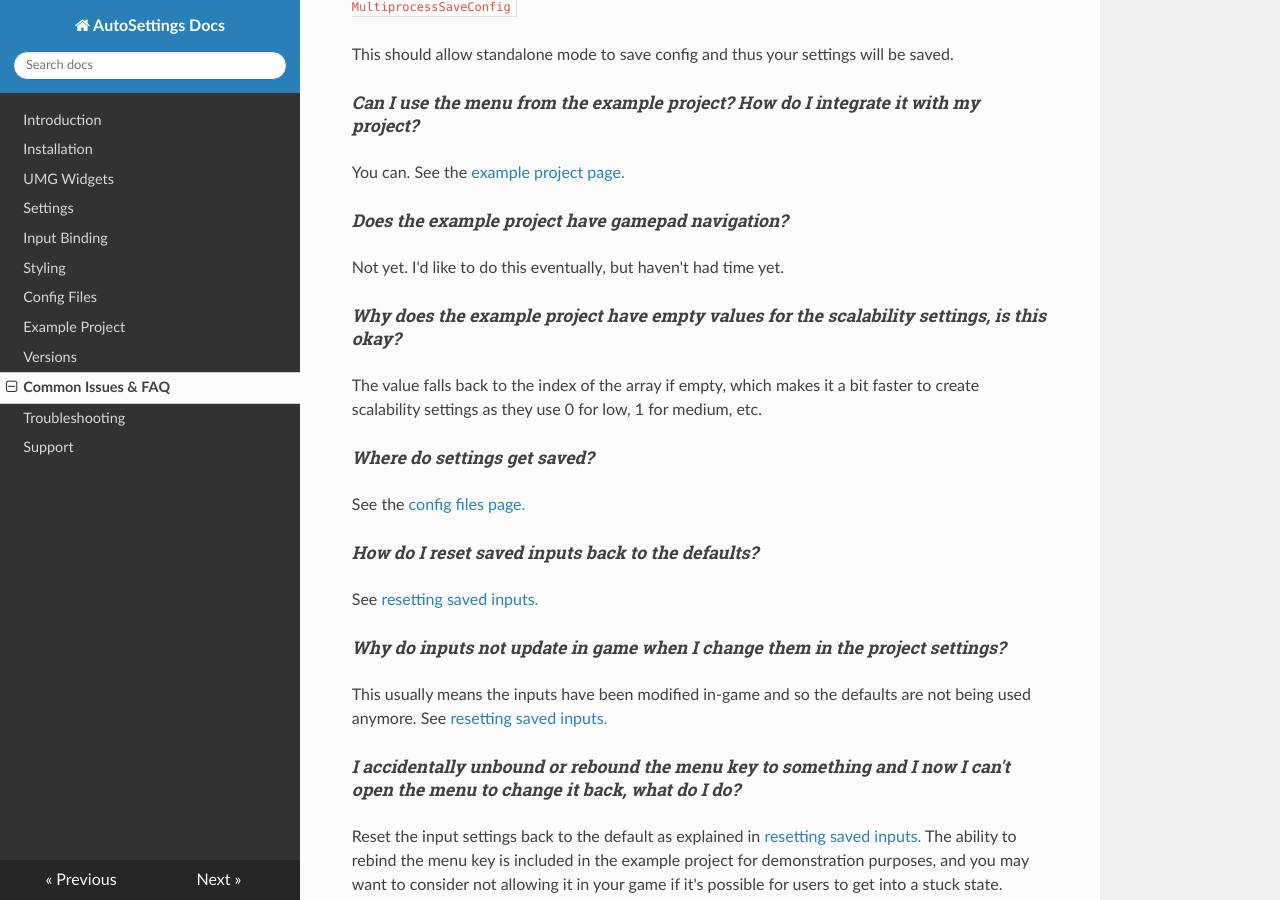
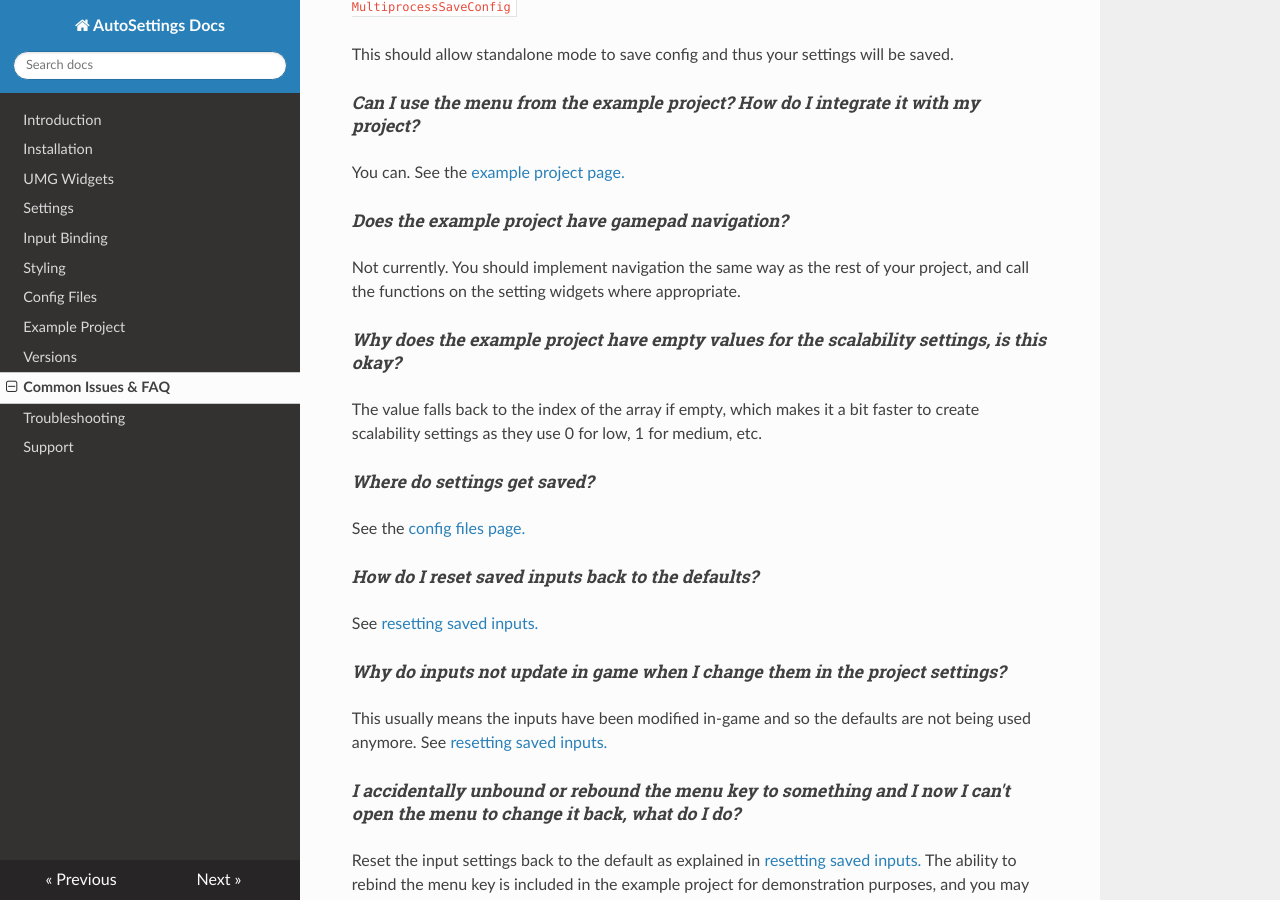
Before and after one commit to Acren/AutoSettings-Docs, an MkDocs documentation site: the page built from docs/faq.md, in a window 1280 px wide and 900 px high, scrolled down 415 px. Built offline with MkDocs 1.6.1, drawn with Linux system fonts in a browser that asks for light colours; nearby versions of some CDN libraries; old or Windows-style settings are respelled for this version of MkDocs.

Commit message:
Update gamepad navigation faq

```diff
--- a/docs/faq.md
+++ b/docs/faq.md
@@ -18,7 +18,7 @@ You can. See the [example project page.](/example-project/#migrating-assets-from
 
 ##### *Does the example project have gamepad navigation?*
 
-Not yet. I'd like to do this eventually, but haven't had time yet.
+Not currently. You should implement navigation the same way as the rest of your project, and call the functions on the setting widgets where appropriate.
 
 ##### *Why does the example project have empty values for the scalability settings, is this okay?*
 
```
